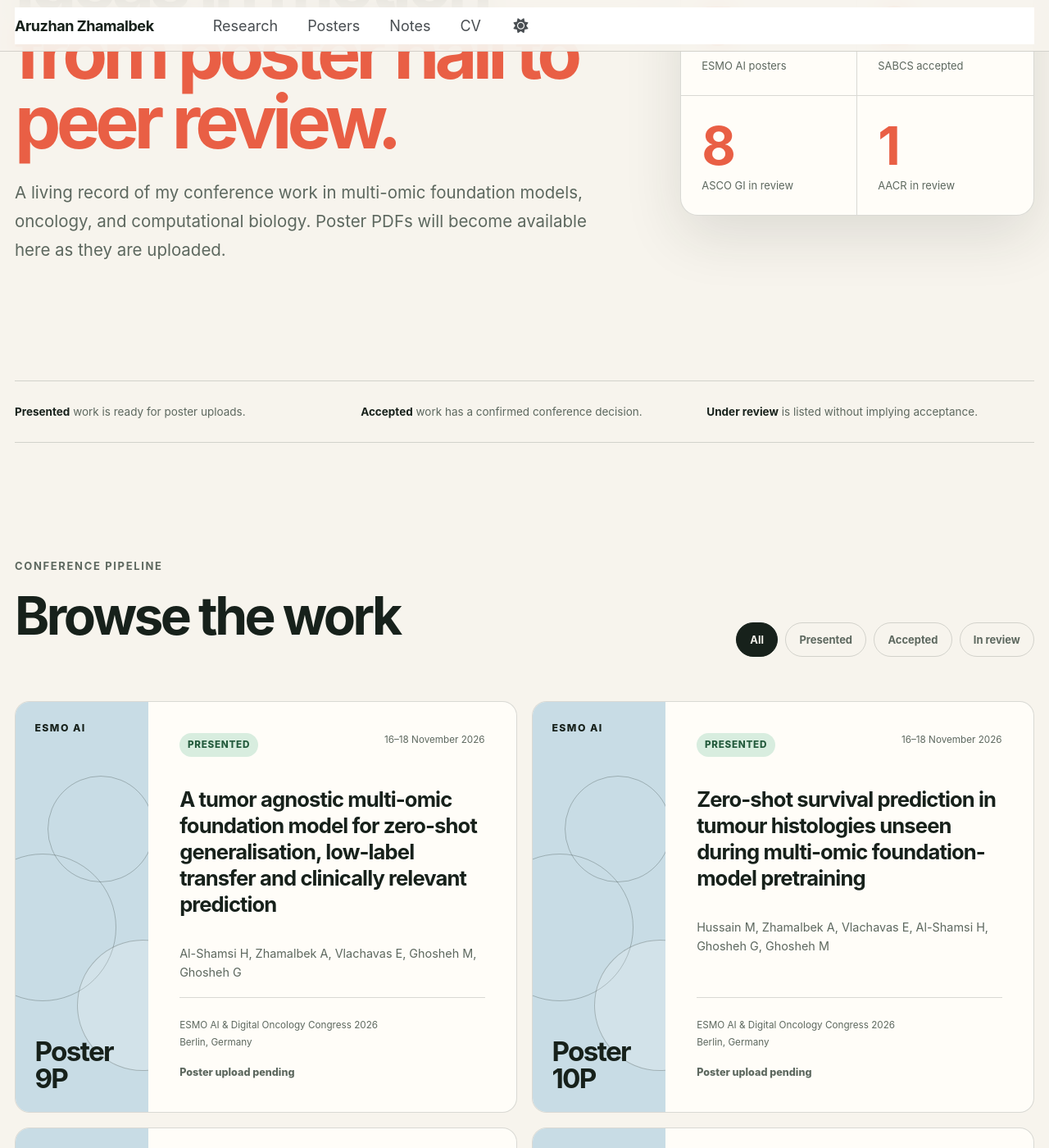
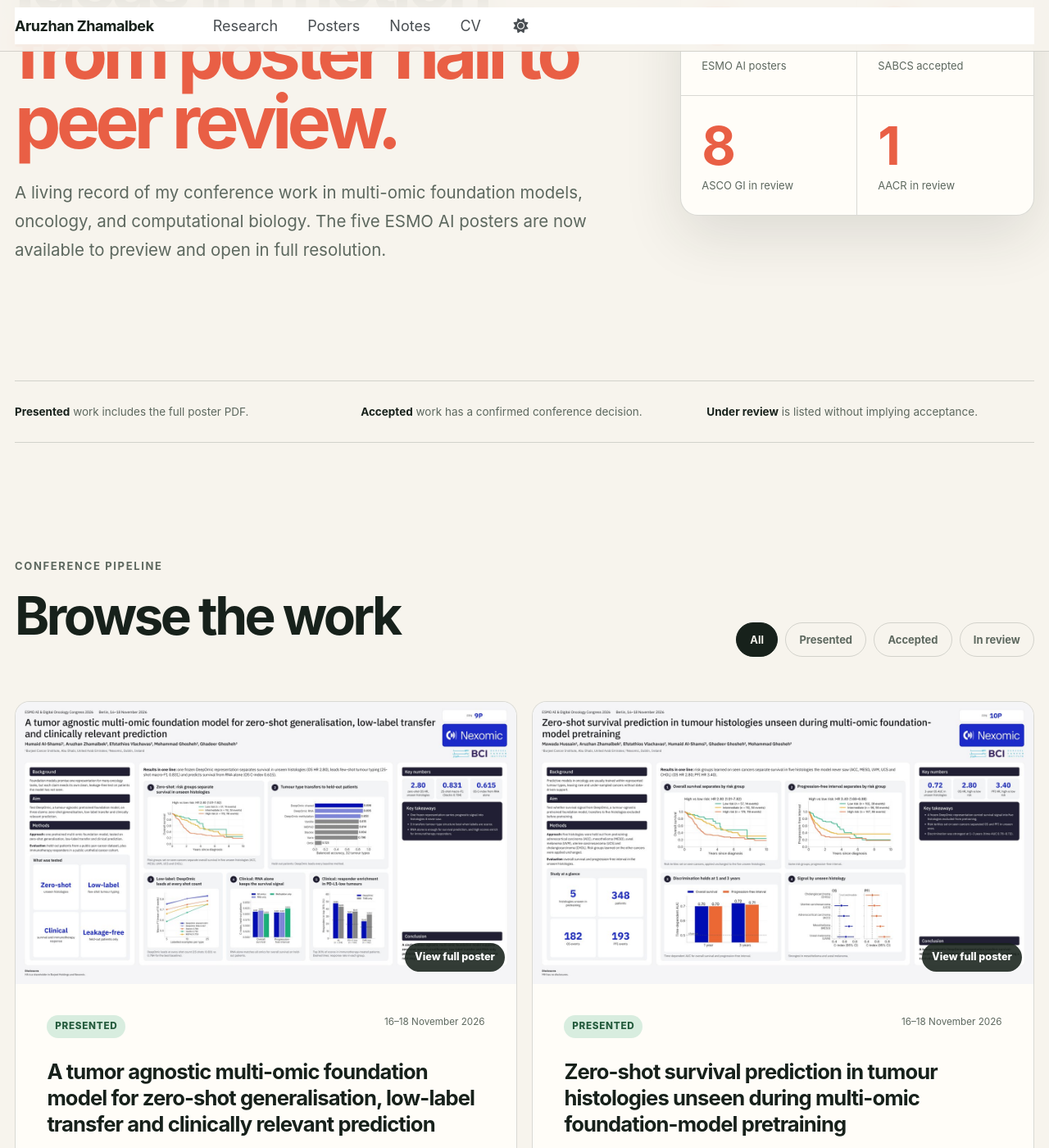
Before and after one commit to areujam/areujam.github.io, a Jekyll site: the page built from _pages/posters.md, in a window 1280 px wide and 1400 px high, scrolled down 293 px. Shown: the whole window at 82% size. Built offline with Jekyll 4.4.1, drawn with Linux system fonts in a browser that asks for light colours; some of the changed text lies outside the part shown.

Commit message:
Publish ESMO AI poster archive

```diff
--- a/_pages/posters.md
+++ b/_pages/posters.md
@@ -10,7 +10,7 @@ author_profile: false
   <div>
     <p class="eyebrow">Research communication</p>
     <h1>Ideas in motion—<span>from poster hall to peer review.</span></h1>
-    <p class="wide-hero__lead">A living record of my conference work in multi-omic foundation models, oncology, and computational biology. Poster PDFs will become available here as they are uploaded.</p>
+    <p class="wide-hero__lead">A living record of my conference work in multi-omic foundation models, oncology, and computational biology. The five ESMO AI posters are now available to preview and open in full resolution.</p>
   </div>
   <div class="output-tally" aria-label="Research output summary">
     <div><strong>5</strong><span>ESMO AI posters</span></div>
@@ -21,7 +21,7 @@ author_profile: false
 </section>
 
 <section class="output-explainer" aria-label="Status guide">
-  <p><strong>Presented</strong> work is ready for poster uploads.</p>
+  <p><strong>Presented</strong> work includes the full poster PDF.</p>
   <p><strong>Accepted</strong> work has a confirmed conference decision.</p>
   <p><strong>Under review</strong> is listed without implying acceptance.</p>
 </section>
@@ -42,12 +42,19 @@ author_profile: false
 
   <div class="outputs-grid" data-output-grid>
     {% for output in site.data.research_outputs %}
-      <article class="output-card output-card--{{ output.stream }}" data-output-status="{{ output.status_key }}">
-        <div class="output-card__visual" aria-hidden="true">
-          <span>{{ output.event_short }}</span>
-          <strong>{{ output.identifier }}</strong>
-          <i></i><i></i><i></i>
-        </div>
+      <article class="output-card output-card--{{ output.stream }}{% if output.thumbnail %} output-card--has-poster{% endif %}" data-output-status="{{ output.status_key }}">
+        {% if output.thumbnail %}
+          <a class="output-card__visual output-card__visual--poster" href="{{ output.pdf }}" aria-label="Open {{ output.identifier }} poster PDF">
+            <img src="{{ output.thumbnail }}" alt="" width="1400" height="788" loading="lazy">
+            <span class="output-card__preview-label">View full poster</span>
+          </a>
+        {% else %}
+          <div class="output-card__visual" aria-hidden="true">
+            <span>{{ output.event_short }}</span>
+            <strong>{{ output.identifier }}</strong>
+            <i></i><i></i><i></i>
+          </div>
+        {% endif %}
         <div class="output-card__body">
           <div class="output-card__topline">
             <span class="status-pill status-pill--{{ output.status_key }}">{{ output.status }}</span>
@@ -60,7 +67,7 @@ author_profile: false
             <span>{{ output.location }}</span>
           </div>
           {% if output.pdf %}
-            <a class="output-card__action" href="{{ output.pdf }}">Open poster PDF <span aria-hidden="true">↗</span></a>
+            <a class="output-card__action" href="{{ output.pdf }}">Open poster PDF</a>
           {% elsif output.status_key == "presented" %}
             <span class="output-card__pending">Poster upload pending</span>
           {% endif %}
@@ -72,8 +79,8 @@ author_profile: false
 
 <section class="poster-cta">
   <p class="eyebrow">Living archive</p>
-  <h2>Posters will live here—not disappear after the conference.</h2>
-  <p>Each ESMO AI card is ready to link to a full-resolution PDF. Accepted SABCS work will move into the presented collection after the meeting; pending submissions stay clearly labeled until decisions arrive.</p>
+  <h2>Posters live here—not disappear after the conference.</h2>
+  <p>Each ESMO AI card now opens a full-resolution PDF. Accepted SABCS work will move into the presented collection after the meeting; pending submissions stay clearly labeled until decisions arrive.</p>
 </section>
 
 <script>
--- a/_sass/layout/_portfolio_site.scss
+++ b/_sass/layout/_portfolio_site.scss
@@ -877,6 +877,11 @@ body {
   }
 }
 
+.output-card--has-poster {
+  grid-template-columns: 1fr;
+  min-height: 0;
+}
+
 .output-card__visual {
   position: relative;
   min-width: 0;
@@ -916,6 +921,50 @@ body {
   i:nth-of-type(1) { top: 18%; left: 24%; }
   i:nth-of-type(2) { top: 37%; left: -35%; width: 180px; height: 180px; }
   i:nth-of-type(3) { right: -45%; bottom: 10%; width: 160px; height: 160px; background: rgba(255, 255, 255, 0.18); }
+}
+
+.output-card__visual--poster {
+  display: block;
+  aspect-ratio: 16 / 9;
+  min-height: 0;
+  padding: 0;
+  background: #eff0f5;
+  text-decoration: none;
+
+  img {
+    display: block;
+    width: 100%;
+    height: 100%;
+    object-fit: cover;
+    transition: transform 180ms ease;
+  }
+
+  .output-card__preview-label {
+    position: absolute;
+    right: 0.8rem;
+    bottom: 0.8rem;
+    z-index: 2;
+    padding: 0.45rem 0.65rem;
+    border-radius: 999px;
+    color: #fff;
+    background: rgba(23, 33, 27, 0.88);
+    font-size: 0.7rem;
+    font-weight: 800;
+    letter-spacing: 0;
+  }
+
+  &:hover img,
+  &:focus-visible img {
+    transform: scale(1.015);
+  }
+}
+
+.output-card--has-poster .output-card__body {
+  min-height: 360px;
+}
+
+.output-card--has-poster .output-card__body h2 {
+  margin-top: 1.4rem;
 }
 
 .output-card--sabcs .output-card__visual {
@@ -1557,6 +1606,10 @@ html[data-theme="dark"] .output-card--aacr .output-card__visual {
     min-height: 170px;
   }
 
+  .output-card__visual--poster {
+    min-height: 0;
+  }
+
   .output-card__body h2 {
     margin-top: 1.3rem;
   }
```
Also changed, not shown: _data/research_outputs.yml (+10 -0 lines), files/posters/README.md (+7 -1 lines), images/posters/esmo-ai-2026-10p.jpg (added), images/posters/esmo-ai-2026-11p.jpg (added), images/posters/esmo-ai-2026-12p.jpg (added), images/posters/esmo-ai-2026-13p.jpg (added), images/posters/esmo-ai-2026-9p.jpg (added), 5 other files.
